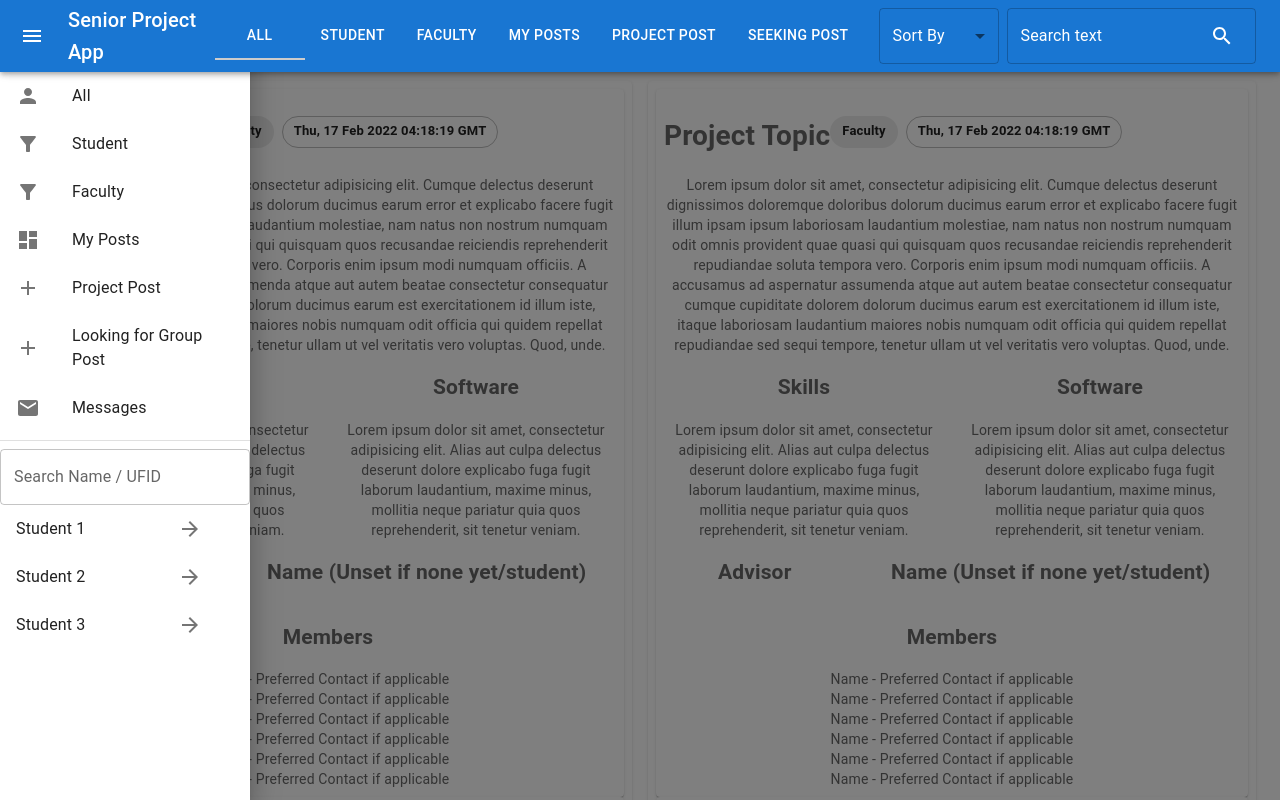
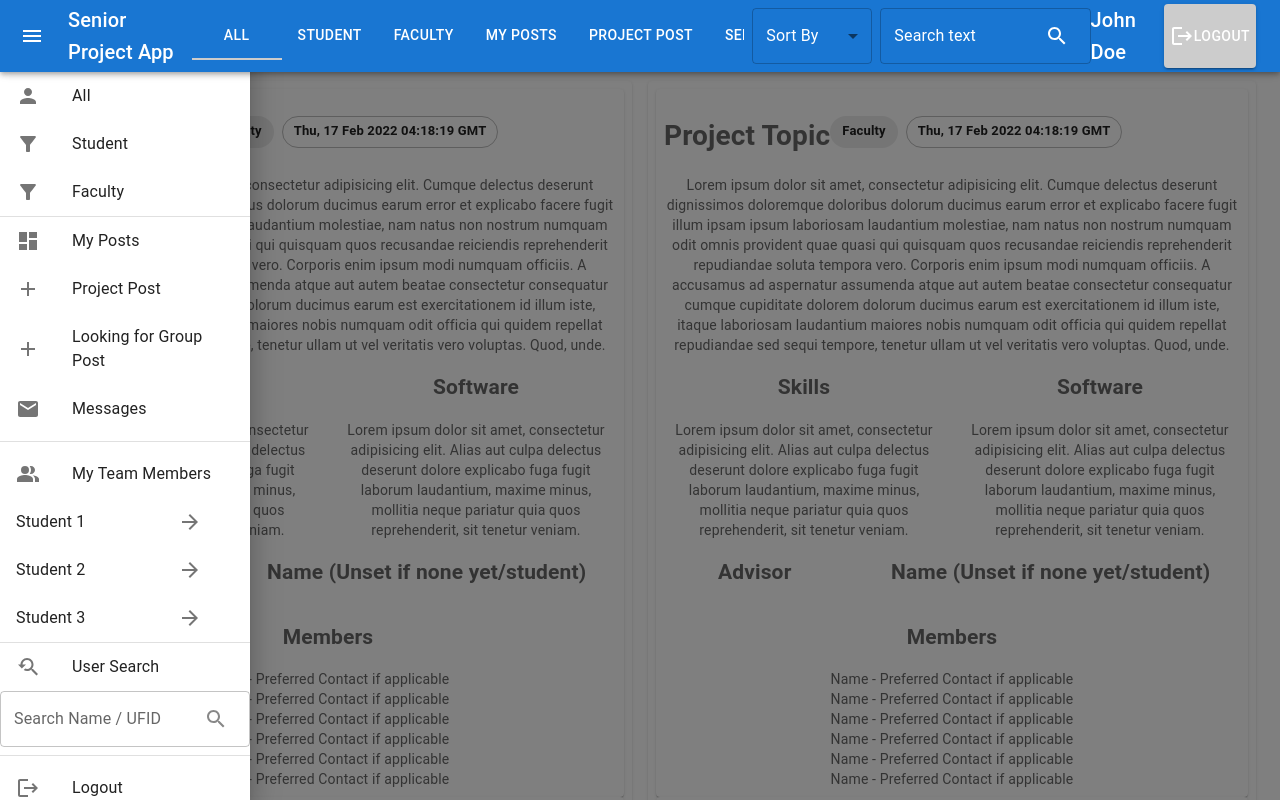
Before and after one commit to MenkeTechnologies/CIS4914ProjectDatabaseUI, a React (Create React App) app: page / in a window 1280 px wide. Both pictures are taken after a click on the button 32 px from the left and 36 px from the top of the page. Shown: the top 800 px of the page. Built offline with nearby package versions, Linux system fonts and the light colour scheme.

Commit message:
add login conditional rendering, logout button

```diff
--- a/src/components/App.js
+++ b/src/components/App.js
@@ -6,15 +6,23 @@ import AppNav from "./AppNav";
 import initialState from "../state/InitialState";
 import GlobalState from "../state/GlobalState";
 import { createReducers } from "../state/Reducers";
+import { LOGGED_IN } from "../util/Consts";
 
 const App = () => {
   const [state, setState] = React.useState(initialState);
   const reducers = createReducers(state, setState);
 
   return <GlobalState.Provider value={{state, setState, ...reducers}}>
-    <AppNav/>
-    <TabContent/>
-    <DrawerNav/>
+    {state[LOGGED_IN] ?
+      <React.Fragment>
+        <AppNav/>
+        <TabContent/>
+        <DrawerNav/>
+      </React.Fragment> :
+      <React.Fragment>
+        <h1>need to login...</h1>
+      </React.Fragment>
+    }
   </GlobalState.Provider>
 };
 
--- a/src/components/AppNav.js
+++ b/src/components/AppNav.js
@@ -3,6 +3,7 @@ import {
   ACTIVE_TAB,
   ADVISOR_READY,
   ALL_TAB,
+  API_HOSTNAME,
   AVAILABILITY,
   DATE_POSTED,
   FACULTY_TAB,
@@ -16,6 +17,7 @@ import {
   STATE,
   STUDENT_TAB,
   TITLE,
+  USERNAME,
   WHITE
 } from "../util/Consts";
 import TextField from "@mui/material/TextField";
@@ -30,14 +32,21 @@ import FormControl from "@mui/material/FormControl";
 import InputLabel from "@mui/material/InputLabel";
 import Select from "@mui/material/Select";
 import MenuItem from "@mui/material/MenuItem";
-import { AppBar } from "@mui/material";
+import { AppBar, Button } from "@mui/material";
 import GlobalState from "../state/GlobalState";
+import Box from "@mui/material/Box";
+import { Logout } from "@mui/icons-material";
 
 
 const AppNav = () => {
 
   const {
-    [STATE]: {[ACTIVE_TAB]: activeTab, [SORT_BY]: sortBy}, toggleDrawer, hideDrawer, hideDrawerAndSetTab, setSortBy
+    [STATE]: {[ACTIVE_TAB]: activeTab, [SORT_BY]: sortBy, [USERNAME]: username, [API_HOSTNAME]: apiHostname},
+    toggleDrawer,
+    hideDrawer,
+    hideDrawerAndSetTab,
+    setSortBy,
+    logoutUser
   } = React.useContext(GlobalState);
 
   const a11yProps = index => ({
@@ -96,8 +105,18 @@ const AppNav = () => {
 
       <TextField sx={{label: {color: WHITE}, input: {color: WHITE}}} id="outlined-basic" label="Search text"
                  variant="outlined"
-                 InputProps={{endAdornment: <SearchButton click={hideDrawer}/>}}
+                 InputProps={{endAdornment: <SearchButton click={hideDrawer} color={WHITE}/>}}
       />
+
+      <Box sx={{display: "flex", flex: "1", justifyContent: "flex-end"}}>
+        <Typography variant="h6" color="inherit" component="div" sx={{mr: 1}}>
+          {username}
+        </Typography>
+        <Button variant={"contained"} onClick={logoutUser} sx={{backgroundColor: GRAY}}>
+          <Logout/>
+          Logout
+        </Button>
+      </Box>
     </Toolbar>
   </AppBar>
 };
--- a/src/components/DrawerNav.js
+++ b/src/components/DrawerNav.js
@@ -2,6 +2,7 @@ import React from 'react';
 import Box from "@mui/material/Box";
 import {
   ALL_TAB,
+  DK_GRAY,
   DRAWER_OPEN,
   FACULTY_TAB,
   LEFT,
@@ -15,7 +16,17 @@ import {
 import List from "@mui/material/List";
 import ListItem from "@mui/material/ListItem";
 import ListItemIcon from "@mui/material/ListItemIcon";
-import { Add, ArrowForward, Dashboard, FilterAlt, Mail, Person } from "@mui/icons-material";
+import {
+  Add,
+  ArrowForward,
+  Dashboard,
+  FilterAlt,
+  Logout,
+  Mail,
+  PeopleAlt,
+  Person,
+  YoutubeSearchedFor
+} from "@mui/icons-material";
 import ListItemText from "@mui/material/ListItemText";
 import Divider from "@mui/material/Divider";
 import TextField from "@mui/material/TextField";
@@ -31,7 +42,9 @@ const DrawerNav = () => {
     [STATE]: {[DRAWER_OPEN]: open},
     toggleDrawer,
     hideDrawerAndSetTab,
-    handleNavChange
+    hideDrawer,
+    handleNavChange,
+    logoutUser
   } = React.useContext(GlobalState);
 
   const navItems = (anchor) => <Box
@@ -55,6 +68,8 @@ const DrawerNav = () => {
         <ListItemIcon> <FilterAlt/> </ListItemIcon>
         <ListItemText primary={'Faculty'}/>
       </ListItem>
+
+      <Divider/>
 
       <ListItem button key={'My Posts'} onClick={handleNavChange(POST_TAB)}>
 
@@ -80,14 +95,42 @@ const DrawerNav = () => {
     </List>
     <Divider/>
     <List>
-      <TextField id="outlined-basic" label="Search Name / UFID" variant="outlined"
-                 InputProps={{endAdornment: <SearchButton/>}}/>
+      <ListItem>
+        <ListItemIcon>
+          <PeopleAlt/>
+        </ListItemIcon>
+        <ListItemText primary={"My Team Members"}/>
+      </ListItem>
+
       {['Student 1', 'Student 2', 'Student 3'].map((text, index) => <ListItem button key={text}>
         <ListItemText primary={text}/>
         <ListItemIcon>
           <ArrowForward/>
         </ListItemIcon>
       </ListItem>)}
+
+      <Divider/>
+
+      <ListItem>
+        <ListItemIcon>
+          <YoutubeSearchedFor/>
+        </ListItemIcon>
+        <ListItemText primary={"User Search"}/>
+      </ListItem>
+
+      <TextField id="outlined-basic" label="Search Name / UFID" variant="outlined"
+                 InputProps={{endAdornment: <SearchButton click={hideDrawer} color={DK_GRAY}/>}}/>
+
+    </List>
+    <Divider/>
+    <List>
+
+      <ListItem button key={'Logout'} onClick={logoutUser}>
+
+        <ListItemIcon> <Logout/> </ListItemIcon>
+        <ListItemText primary={'Logout'}/>
+      </ListItem>
+
     </List>
   </Box>
 
--- a/src/components/SearchButton.js
+++ b/src/components/SearchButton.js
@@ -1,11 +1,10 @@
 import IconButton from "@mui/material/IconButton";
 import SearchIcon from "@mui/icons-material/Search";
-import { WHITE } from "../util/Consts";
 import * as React from "react";
 
-const SearchButton = ({click}) =>
+const SearchButton = ({click, color}) =>
   <IconButton onClick={click}>
-    <SearchIcon sx={{color: WHITE}}/>
+    <SearchIcon sx={{color: color}}/>
   </IconButton>
 
 export default SearchButton;
--- a/src/state/InitialState.js
+++ b/src/state/InitialState.js
@@ -1,9 +1,21 @@
-import { ACTIVE_TAB, DRAWER_OPEN, SORT_BY } from "../util/Consts";
+import {
+  ACTIVE_TAB,
+  API_HOSTNAME,
+  DEPLOYED_API,
+  DRAWER_OPEN,
+  LOCALHOST,
+  LOGGED_IN,
+  SORT_BY,
+  USERNAME
+} from "../util/Consts";
 
 const initialState = {
+  [LOGGED_IN]: true,
   [DRAWER_OPEN]: false,
   [ACTIVE_TAB]: 0,
-  [SORT_BY]: ''
+  [SORT_BY]: '',
+  [USERNAME]: 'John Doe',
+  [API_HOSTNAME]: window.location.hostname.includes("localhost") ? LOCALHOST : DEPLOYED_API
 };
 
 export default initialState;
--- a/src/state/Reducers.js
+++ b/src/state/Reducers.js
@@ -1,4 +1,4 @@
-import { ACTIVE_TAB, DRAWER_OPEN, KEYDOWN, SHIFT, SORT_BY, TAB } from "../util/Consts";
+import { ACTIVE_TAB, DRAWER_OPEN, KEYDOWN, SHIFT, SORT_BY, TAB, USERNAME } from "../util/Consts";
 
 export const createReducers = (state, setState) => {
   const addState = (obj) => setState({...state, ...obj})
@@ -11,11 +11,19 @@ export const createReducers = (state, setState) => {
   const setTab = (e, v) => addState({[ACTIVE_TAB]: v});
   const setSortBy = (v) => addState({[SORT_BY]: v})
 
+  const setUserName = (uname) => {
+    addState({[USERNAME]: uname})
+  };
+
   const hideDrawer = () => {
     state[DRAWER_OPEN] = false
     addState({[DRAWER_OPEN]: false});
   };
   const handleNavChange = (tabIdx) => (e) => hideDrawerAndSetTab(e, tabIdx)
+
+  const logoutUser = (e) => {
+    console.log("log out")
+  }
 
   const hideDrawerAndSetTab = (e, v) => {
     hideDrawer();
@@ -32,6 +40,7 @@ export const createReducers = (state, setState) => {
     setTab,
     hideDrawer,
     handleNavChange,
-    hideDrawerAndSetTab
+    hideDrawerAndSetTab,
+    logoutUser
   }
 }
--- a/src/util/Consts.js
+++ b/src/util/Consts.js
@@ -2,6 +2,8 @@ import { styled } from "@mui/material/styles";
 import Paper from "@mui/material/Paper";
 
 export const DRAWER_OPEN = 'drawerOpen';
+export const USERNAME = 'username';
+export const LOGGED_IN = 'loggedIn';
 export const LEFT = 'left';
 export const STATE = 'state';
 export const SORT_BY = 'sortBy';
@@ -13,7 +15,9 @@ export const POST_TYPE = "postType"
 export const STUDENT = 'Student';
 export const FACULTY = 'Faculty';
 export const WHITE = "#FFF";
+export const BLACK = "#000";
 export const GRAY = "#CCC";
+export const DK_GRAY = "#888";
 export const KEYDOWN = 'keydown';
 export const TAB = 'Tab';
 export const SHIFT = 'Shift';
@@ -28,6 +32,9 @@ export const POST_TAB = 3;
 export const PROJECT_TAB = 4;
 export const SEEKING_TAB = 5;
 export const MESSAGES_TAB = 6;
+export const API_HOSTNAME = "apiHostname"
+export const DEPLOYED_API = "https://cis4914projectdatabase-api.herokuapp.com:4000";
+export const LOCALHOST = "http://localhost:4000";
 
 export const Item = styled(Paper)(({theme}) => ({
   ...theme.typography.body2,
```
